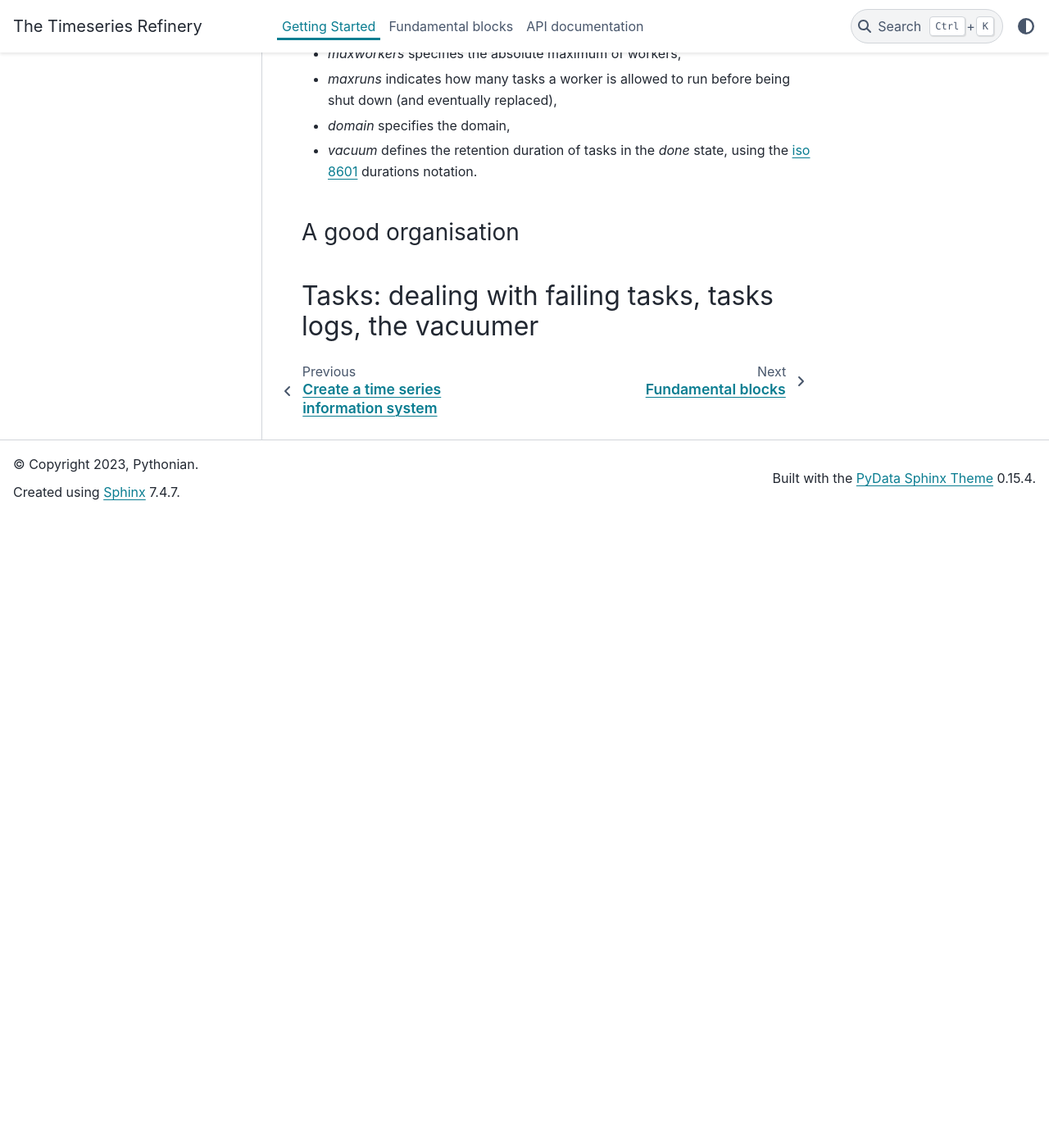
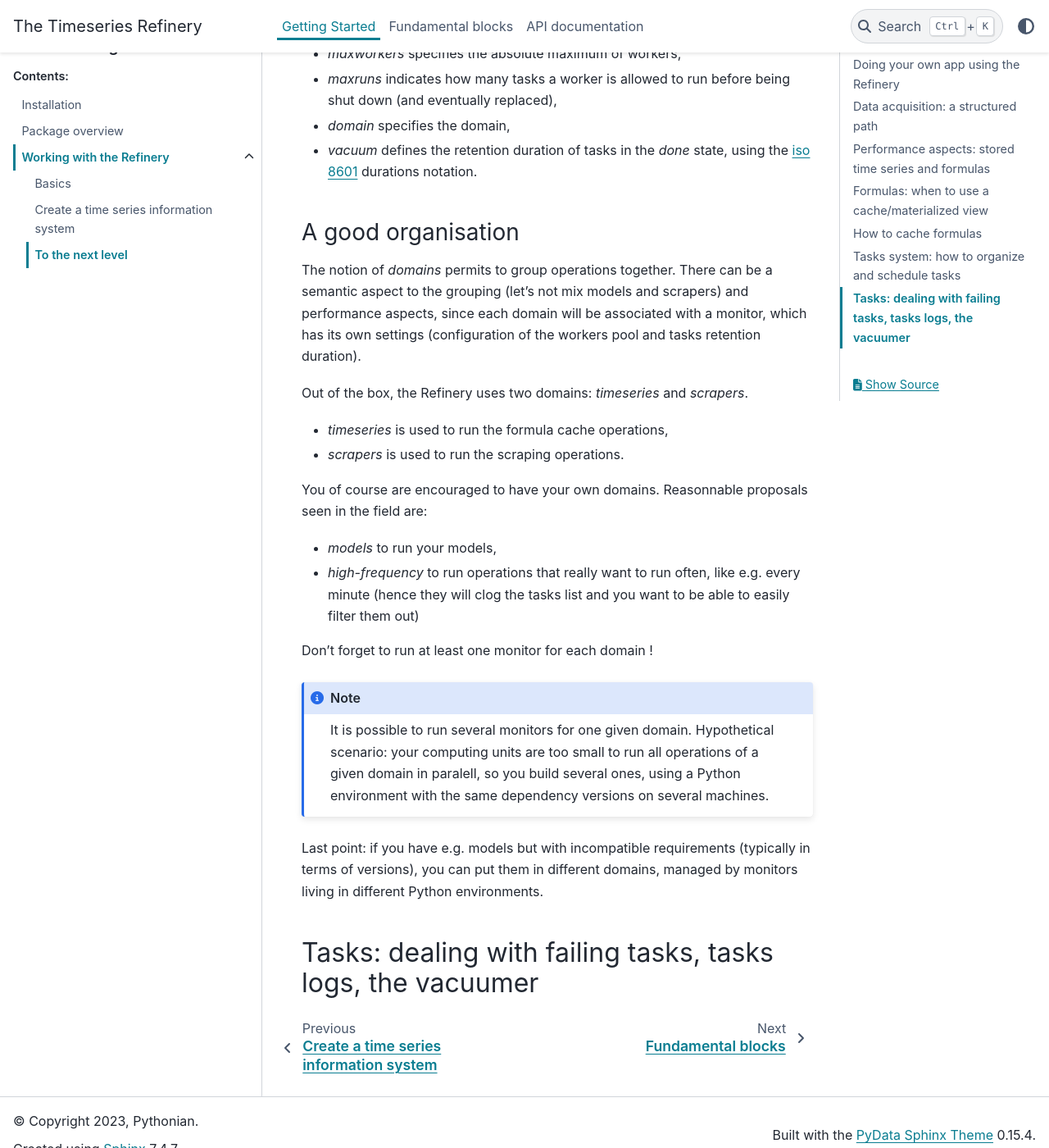
Before and after one commit to pythonianfr/tshistory_refinery, a Sphinx documentation site: the page built from docs/getting_started/tutorials/advanced.rst, in a window 1280 px wide and 1400 px high, scrolled down 16669 px. Shown: the whole window at 82% size. Built offline with Sphinx 7.4.7 and the PyData theme 0.15.4, drawn with Linux system fonts in a browser that asks for light colours; before the commit the page ends 17299 px from its top, so only the background shows below that.

Commit message:
docs/advanced: a good organisation for tasks with domains
related to #28

```diff
--- a/docs/getting_started/tutorials/advanced.rst
+++ b/docs/getting_started/tutorials/advanced.rst
@@ -731,6 +731,42 @@ Let's unpack this:
 A good organisation
 ...................
 
+The notion of `domains` permits to group operations together. There
+can be a semantic aspect to the grouping (let's not mix models and
+scrapers) and performance aspects, since each domain will be
+associated with a monitor, which has its own settings (configuration
+of the workers pool and tasks retention duration).
+
+Out of the box, the Refinery uses two domains: `timeseries` and
+`scrapers`.
+
+* `timeseries` is used to run the formula cache operations,
+
+* `scrapers` is used to run the scraping operations.
+
+You of course are encouraged to have your own domains. Reasonnable
+proposals seen in the field are:
+
+* `models` to run your models,
+
+* `high-frequency` to run operations that really want to run often,
+  like e.g. every minute (hence they will clog the tasks list and you
+  want to be able to easily filter them out)
+
+Don't forget to run at least one monitor for each domain !
+
+.. note::
+
+   It is possible to run several monitors for one given domain.
+   Hypothetical scenario: your computing units are too small to run
+   all operations of a given domain in paralell, so you build several
+   ones, using a Python environment with the same dependency versions
+   on several machines.
+
+Last point: if you have e.g. models but with incompatible requirements
+(typically in terms of versions), you can put them in different
+domains, managed by monitors living in different Python environments.
+
 
 Tasks: dealing with failing tasks, tasks logs, the vacuumer
 -----------------------------------------------------------
```
